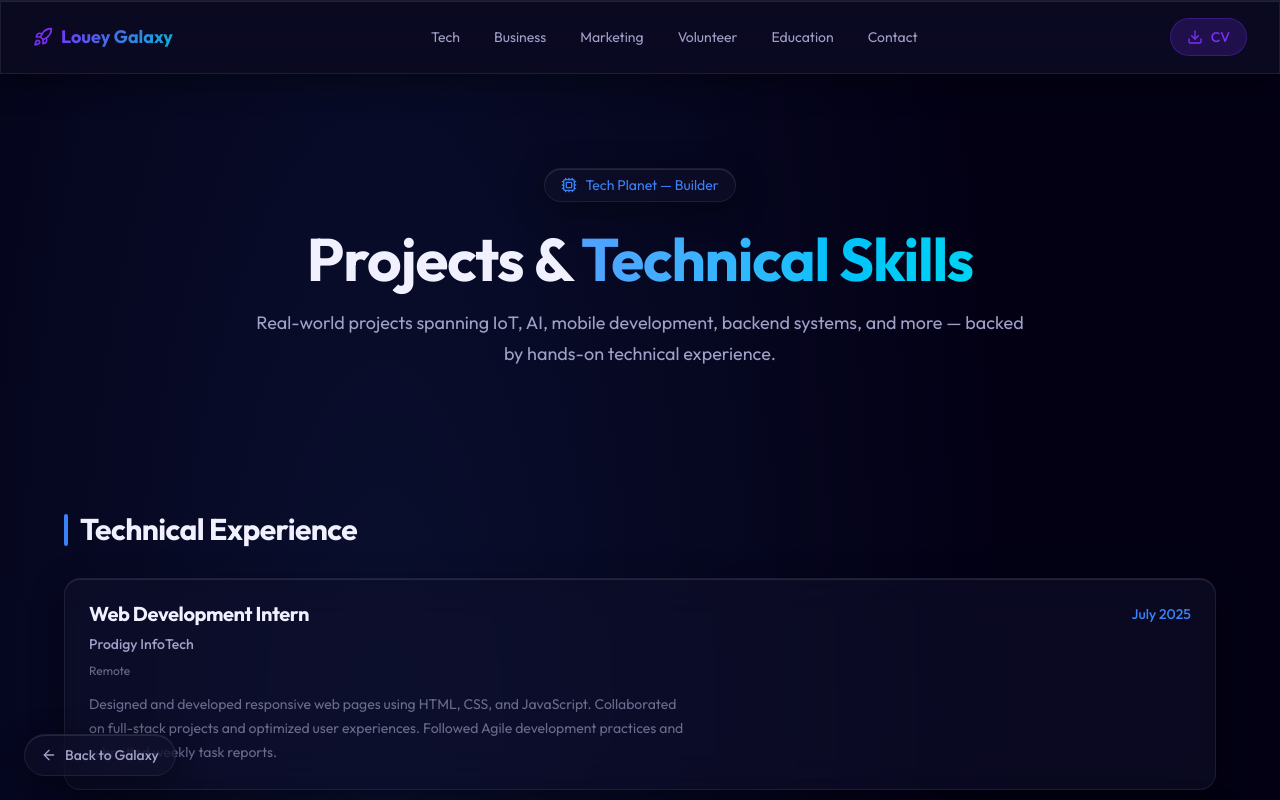
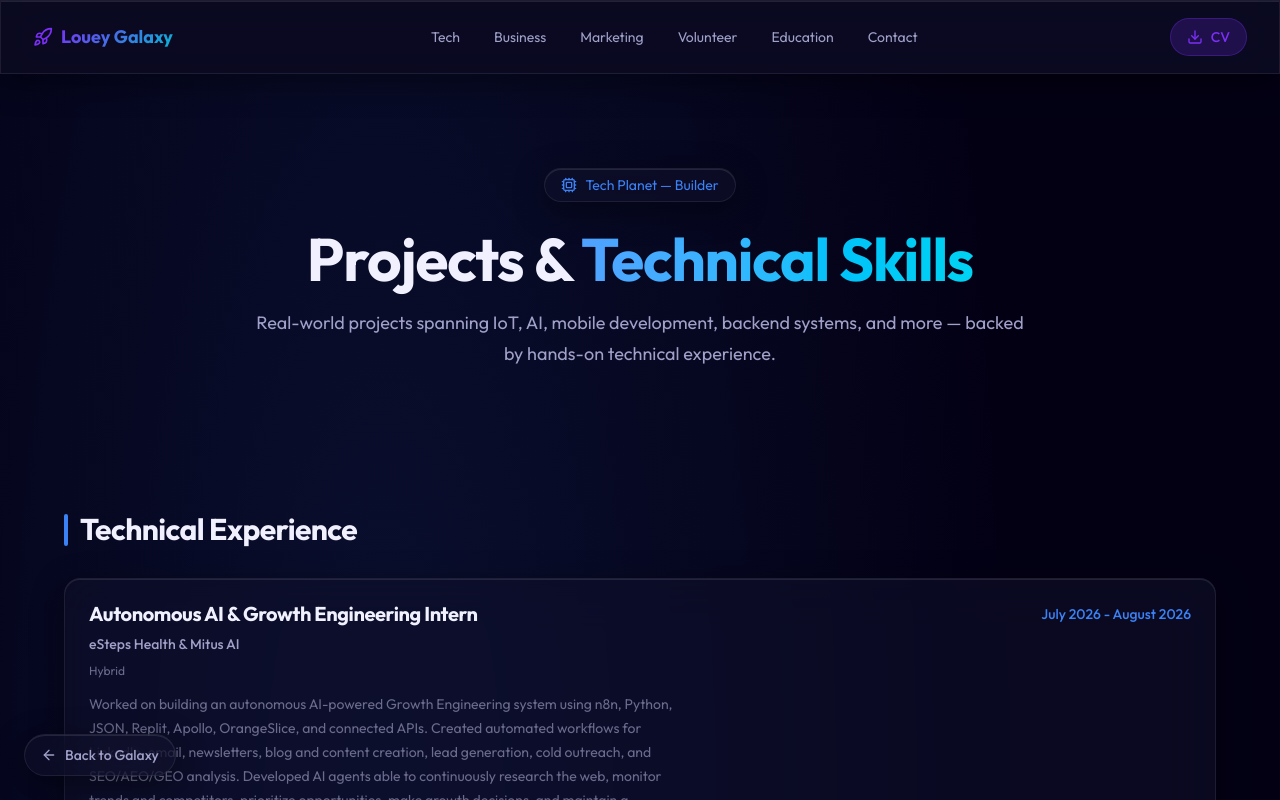
Before and after one commit to loueydridii/Portfolio, a Next.js app: page /planet/tech in a window 1280 px wide. Shown: the top 800 px of the page. Built offline with nearby package versions, Linux system fonts and the light colour scheme.

Commit message:
experience updated

```diff
--- a/src/app/planet/business/page.tsx
+++ b/src/app/planet/business/page.tsx
@@ -85,6 +85,13 @@ const sections = [
 ];
 
 const businessExperiences = [
+  {
+    title: "Business Development & Growth Intern",
+    company: "eSteps Health & Mitus AI",
+    location: "Hybrid",
+    date: "July 2026 - August 2026",
+    description: "Supported the growth and business development operations of two B2B SaaS startups in HealthTech and SportsTech, focusing on international lead generation, prospecting, and market intelligence based on each company's Ideal Customer Profile. Researched and qualified potential clients, monitored competitors and market trends, and identified opportunities for growth, partnerships, startups, and venture capital. Researched UGC opportunities, HealthTech/AI startups and VC events, while building targeted prospect databases—including coach contacts—to support future outbound campaigns and business development initiatives.",
+  },
   {
     title: "Marketing & Growth Associate",
     company: "Declic Inc. (500 Global, Blossom x TikTok, Misk, Launch)",
--- a/src/app/planet/tech/page.tsx
+++ b/src/app/planet/tech/page.tsx
@@ -36,6 +36,14 @@ const categoryIcons: Record<string, React.ReactNode> = {
 };
 
 const experiences = [
+  {
+    title: "Autonomous AI & Growth Engineering Intern",
+    company: "eSteps Health & Mitus AI",
+    location: "Hybrid",
+    date: "July 2026 - August 2026",
+    description:
+      "Worked on building an autonomous AI-powered Growth Engineering system using n8n, Python, JSON, Replit, Apollo, OrangeSlice, and connected APIs. Created automated workflows for LinkedIn, email, newsletters, blog and content creation, lead generation, cold outreach, and SEO/AEO/GEO analysis. Developed AI agents able to continuously research the web, monitor trends and competitors, prioritize opportunities, make growth decisions, and maintain a persistent memory layer that allows the system to learn from previous results and build upon them rather than starting from zero.",
+  },
   {
     title: "Web Development Intern",
     company: "Prodigy InfoTech",
```
